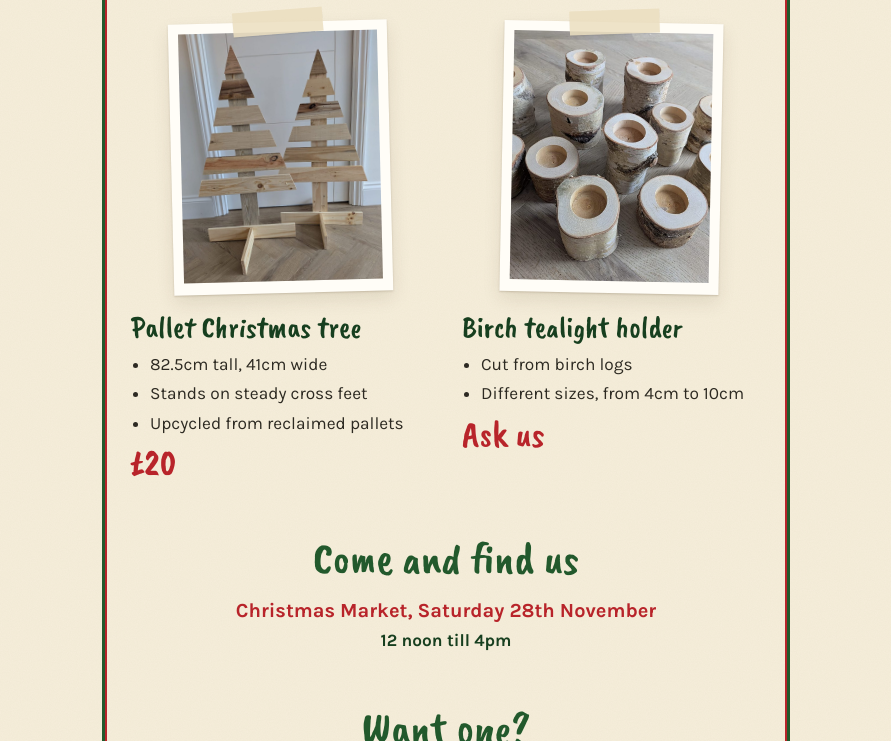
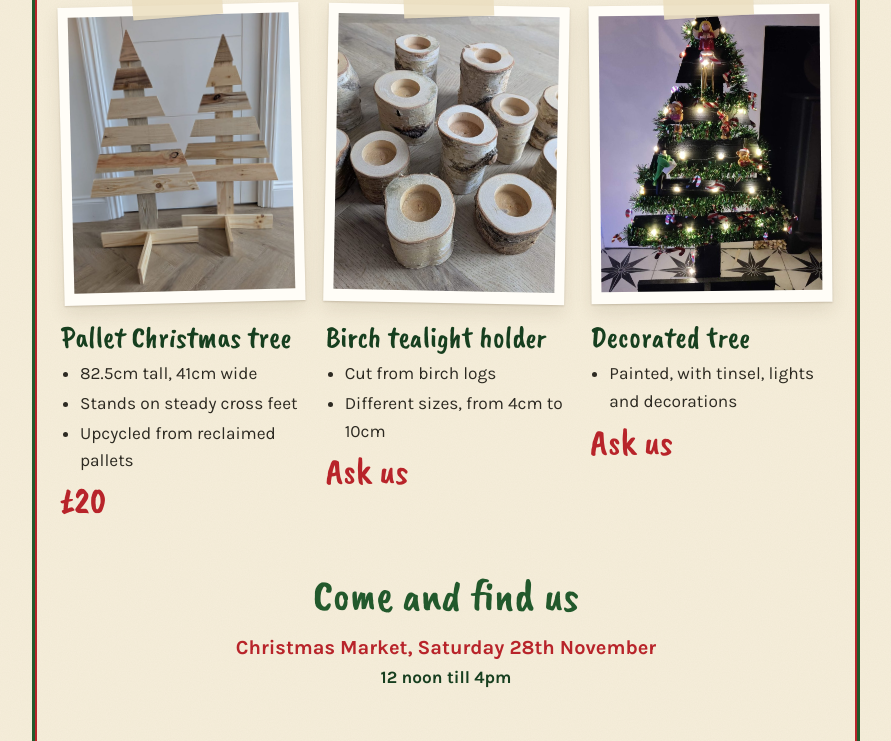
Before and after one commit to hxrply/JCTrees, a plain HTML site: page index.html in a window 1280 px wide. Shown: the part 613-1354 px from the top of the page, without its empty margins (194-1085 px from the left). Drawn offline with nearby package versions, Linux system fonts and the light colour scheme.

Commit message:
Add decorated tree to the site
Co-Authored-By: Claude Opus 5.5 <noreply@anthropic.com>
Claude-Session: https://claude.ai/code/session_0189udwXwPTntPgV5MRzcWkd

```diff
--- a/index.html
+++ b/index.html
@@ -47,7 +47,7 @@ a:hover { color: var(--green-dark); }
 img { max-width: 100%; display: block; }
 
 .page {
-  max-width: 720px;
+  max-width: 860px;
   margin: 0 auto;
   padding: 0 16px;
 }
@@ -99,6 +99,7 @@ h1 {
   background: rgba(236,223,192,.85); transform: translateX(-50%) rotate(-3deg);
   box-shadow: 0 1px 1px rgba(0,0,0,.06);
 }
+.snap { margin: 0; }
 .snap img { width: 100%; height: auto; }
 .item .snap img { aspect-ratio: 4 / 5; object-fit: cover; height: auto; }
 .snap figcaption { font-family: var(--brush); color: var(--green-dark); font-size: 1.35rem; text-align: center; margin-top: 6px; line-height: 1.2; }
@@ -115,9 +116,11 @@ h2 {
 .intro p { margin: 0 0 12px; }
 
 .items { display: grid; gap: 40px; margin-top: 26px; }
-@media (min-width: 640px) { .items { grid-template-columns: 1fr 1fr; gap: 32px; } }
+@media (min-width: 520px) { .items { grid-template-columns: 1fr 1fr; gap: 28px; } }
+@media (min-width: 760px) { .items { grid-template-columns: repeat(3, 1fr); gap: 24px; } }
 .item:nth-child(1) .snap { transform: rotate(-1.4deg); }
 .item:nth-child(2) .snap { transform: rotate(1.1deg); }
+.item:nth-child(3) .snap { transform: rotate(-0.6deg); }
 .item h3 { font-family: var(--brush); font-weight: 400; color: var(--green-dark); font-size: 1.9rem; margin: 18px 0 2px; line-height: 1.1; }
 .item p { margin: 0; }
 .item .price { font-family: var(--brush); color: var(--red); font-size: 2.3rem; line-height: 1.1; margin-top: 6px; }
@@ -209,6 +212,14 @@ footer .by { color: var(--muted); font-size: .92rem; margin: 4px 0 0; }
         </ul>
         <div class="price">Ask us</div>
       </div>
+      <div class="item">
+        <figure class="snap"><img src="img/decorated.jpg" width="826" height="1200" alt="A JC Trees pallet tree painted black and decorated with tinsel, fairy lights and ornaments" loading="lazy"></figure>
+        <h3>Decorated tree</h3>
+        <ul>
+          <li>Painted, with tinsel, lights and decorations</li>
+        </ul>
+        <div class="price">Ask us</div>
+      </div>
     </div>
   </section>
 
```
Also changed, not shown: img/decorated.jpg (added).
